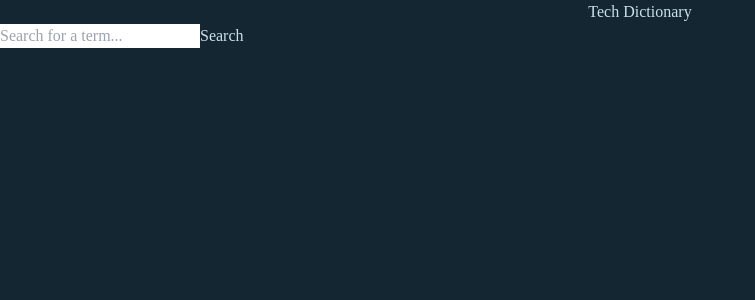
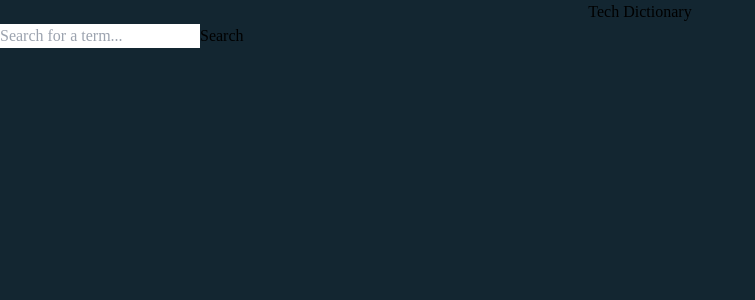
Before and after one commit to 0xOneBeing/tech-dictionary, a React (Create React App) app: page / in a window 1280 px wide. Shown: the top 300 px of the page, without its empty margins (0-755 px from the left). Built offline with nearby package versions, Linux system fonts and the light colour scheme.

Commit message:
App ready for styling.

```diff
--- a/package.json
+++ b/package.json
@@ -6,6 +6,7 @@
     "@testing-library/jest-dom": "^5.17.0",
     "@testing-library/react": "^13.4.0",
     "@testing-library/user-event": "^13.5.0",
+    "antd": "^5.20.6",
     "firebase": "^10.13.1",
     "react": "^18.3.1",
     "react-dom": "^18.3.1",
--- a/src/App.js
+++ b/src/App.js
@@ -5,6 +5,11 @@ import { Route, BrowserRouter as Router, Routes } from "react-router-dom";
 import Home from "./pages/Home/Home";
 import SubmitWord from "./pages/SubmitWord/SubmitWord";
 import Admin from "./pages/Admin/Admin";
+import TermPage from "./pages/TermPage/TermPage";
+import NotFound from "./pages/NotFound/NotFound";
+
+// import Header from "./components/Header/Header";
+// import Footer from "./components/Footer/Footer";
 
 const firebaseConfig = {};
 
@@ -13,20 +18,19 @@ console.log({ app });
 
 function App() {
   return (
-    // <div className="mx-auto">
-    //   <div className="container mx-auto">
-    //     <div className="bg-white rounded-full mt-3 p-4 text-center sticky">
-    //       <p className="mb-0">Tech Dictionary</p>
-    //     </div>
-    //   </div>
-    // </div>
+    // text-[#CBE1EA]
+
     <Router>
-      <div className="min-h-screen bg-[#132631] text-[#CBE1EA]">
+      <div className="min-h-screen bg-[#132631]">
+        {/* <Header /> */}
         <Routes>
           <Route path="/" element={<Home />} />
-          <Route path="/submit" element={<SubmitWord />} />
+          <Route path="/submit-word" element={<SubmitWord />} />
           <Route path="/admin" element={<Admin />} />
+          <Route path="/dictionary/:term" element={<TermPage />} />
+          <Route path="*" element={<NotFound />} />
         </Routes>
+        {/* <Footer /> */}
       </div>
     </Router>
   );
--- /dev/null
+++ b/src/components/Footer/Footer.js
@@ -0,0 +1,13 @@
+export default function Footer() {
+  return (
+    <>
+      <div className="mx-auto">
+        <div className="container mx-auto">
+          <div className="bg-white rounded-full p-4 text-center sticky">
+            <p className="mb-0">Tech Dictionary</p>
+          </div>
+        </div>
+      </div>
+    </>
+  );
+}
--- /dev/null
+++ b/src/components/Header/Header.js
@@ -0,0 +1,16 @@
+export default function Header() {
+  return (
+    <>
+      <div className="mx-auto">
+        <div className="small-top text-[0.6rem] text-center py-2 bg-[#0a1b27] text-cyan-100 tracking-wide">
+          Tech Dictionary for Everyone
+        </div>
+        <div className="container mx-auto">
+          <div className="bg-white rounded-full pt-3 p-4 text-center sticky">
+            <p className="mb-0">Tech Dictionary</p>
+          </div>
+        </div>
+      </div>
+    </>
+  );
+}
--- a/src/pages/Home/Home.jsx
+++ b/src/pages/Home/Home.jsx
@@ -1,51 +1,56 @@
-import React, { useState } from "react";
-import { terms } from "../../mock_db/term"; // Import the local data
+// import React, { useState } from "react";
+// import { terms } from "../../mock_db/term"; // Import the local data
 
-function Home() {
-  const [searchTerm, setSearchTerm] = useState("");
-  const [result, setResult] = useState(null);
+// function Home() {
+//   const [searchTerm, setSearchTerm] = useState("");
+//   const [result, setResult] = useState(null);
 
-  const handleSearch = () => {
-    const foundTerm = terms.find(
-      (termObj) => termObj.term.toLowerCase() === searchTerm.toLowerCase()
-    );
-    setResult(
-      foundTerm || {
-        term: searchTerm,
-        description: "Term not found in the dictionary.",
-      }
-    );
-  };
+//   const handleSearch = () => {
+//     const foundTerm = terms.find(
+//       (termObj) => termObj.term.toLowerCase() === searchTerm.toLowerCase()
+//     );
+//     setResult(
+//       foundTerm || {
+//         term: searchTerm,
+//         description: "Term not found in the dictionary.",
+//       }
+//     );
+//   };
 
-  return (
-    <div className="p-6">
-      <h1 className="text-3xl font-bold text-center">Tech Dictionary</h1>
-      <div className="mt-8 flex justify-center">
-        <input
-          type="text"
-          placeholder="Search for a term..."
-          className="p-2 border border-gray-300 rounded"
-          value={searchTerm}
-          onChange={(e) => setSearchTerm(e.target.value)}
-        />
-        <button
-          onClick={handleSearch}
-          className="ml-2 p-2 bg-blue-500 text-white rounded"
-        >
-          Search
-        </button>
-      </div>
-      {result && (
-        <div className="mt-4 text-center">
-          <h2 className="text-xl font-semibold">{result.term}</h2>
-          <p>{result.description}</p>
-        </div>
-      )}
-    </div>
-  );
-}
+//   return (
+//     <div className="p-6">
+//       <div className="container mx-auto">
+//         <div className="mt-8 flex justify-center">
+//           <input
+//             type="text"
+//             placeholder="Search for a term..."
+//             className="p-2 border border-gray-300 rounded-full w-[100%]"
+//             value={searchTerm}
+//             onChange={(e) => setSearchTerm(e.target.value)}
+//           />
+//           <button
+//             onClick={handleSearch}
+//             className="ml-2 p-2 bg-blue-500 text-white rounded"
+//           >
+//             Search
+//           </button>
+//         </div>
+//         {result && (
+//           <div className="mt-4 text-center text-cyan-100">
+//             <h2 className="text-xl font-semibold">{result.term}</h2>
+//             <p>{result.description}</p>
+//           </div>
+//         )}
+//       </div>
+//     </div>
+//   );
+// }
 
-export default Home;
+// export default Home;
+
+// -----------------------------------------
+// Demarkation
+// -----------------------------------------
 
 // import React, { useState } from "react";
 
@@ -91,3 +96,44 @@ export default Home;
 // }
 
 // export default Home;
+
+// -------------------------------------
+// Demarkation
+// -------------------------------------
+
+import React, { useState } from "react";
+import { useNavigate } from "react-router-dom";
+
+function Home() {
+  const [searchTerm, setSearchTerm] = useState("");
+  const navigate = useNavigate(); // Use navigate for programmatic routing
+
+  const handleSearch = () => {
+    if (searchTerm) {
+      navigate(`/dictionary/${searchTerm}`);
+    }
+  };
+
+  return (
+    <div className="p-6">
+      <h1 className="text-3xl font-bold text-center">Tech Dictionary</h1>
+      <div className="mt-8 flex justify-center">
+        <input
+          type="text"
+          placeholder="Search for a term..."
+          className="p-2 border border-gray-300 rounded"
+          value={searchTerm}
+          onChange={(e) => setSearchTerm(e.target.value)}
+        />
+        <button
+          onClick={handleSearch}
+          className="ml-2 p-2 bg-blue-500 text-white rounded"
+        >
+          Search
+        </button>
+      </div>
+    </div>
+  );
+}
+
+export default Home;
--- /dev/null
+++ b/src/pages/NotFound/NotFound.jsx
@@ -0,0 +1,15 @@
+import React from "react";
+import { Link } from "react-router-dom";
+
+function NotFound() {
+  return (
+    <div className="text-center">
+      <h1 className="text-2xl font-bold">Page not found</h1>
+      <p>
+        Go back to <Link to={"/"}>home</Link>
+      </p>
+    </div>
+  );
+}
+
+export default NotFound;
--- /dev/null
+++ b/src/pages/TermPage/TermPage.jsx
@@ -0,0 +1,28 @@
+import React from "react";
+import { useParams } from "react-router-dom";
+import { terms } from "../../mock_db/term"; // Import the terms data
+
+function TermPage() {
+  const { term } = useParams(); // Get the term from the route
+  const foundTerm = terms.find(
+    (termObj) => termObj.term.toLowerCase() === term.toLowerCase()
+  );
+
+  return (
+    <div className="p-6">
+      {foundTerm ? (
+        <>
+          <h1 className="text-2xl font-bold">{foundTerm.term}</h1>
+          <p>{foundTerm.description}</p>
+        </>
+      ) : (
+        <div className="text-center">
+          <h1 className="text-2xl font-bold">"{term}" not found</h1>
+          <p>This term does not exist in the dictionary yet.</p>
+        </div>
+      )}
+    </div>
+  );
+}
+
+export default TermPage;
```
Also changed, not shown: src/components/Footer/README.md (added), src/components/Header/README.md (added), src/components/README.md (added), src/pages/NotFound/README.md (added), src/pages/TermPage/README.md (added), 1 other file (tests, documents, lock files or other folders).
